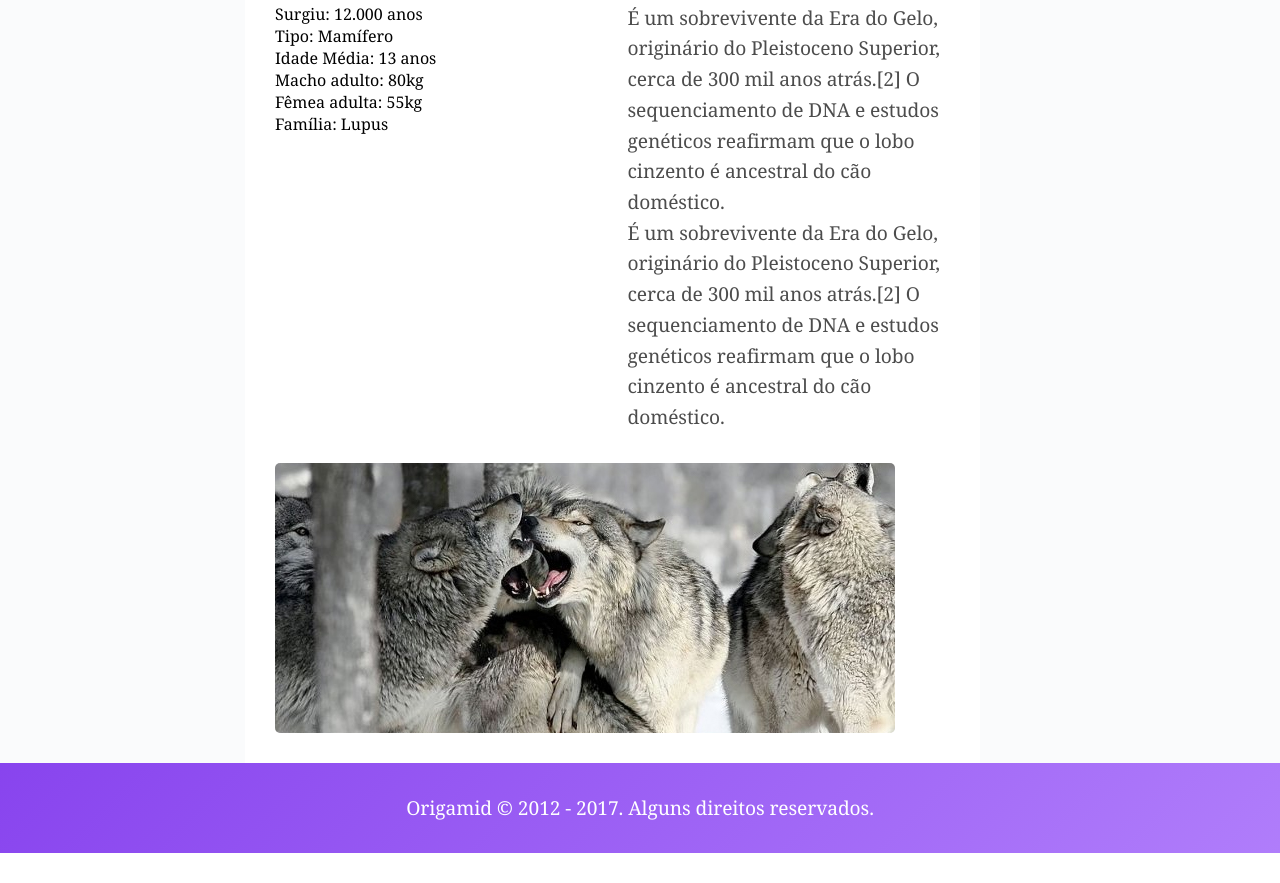
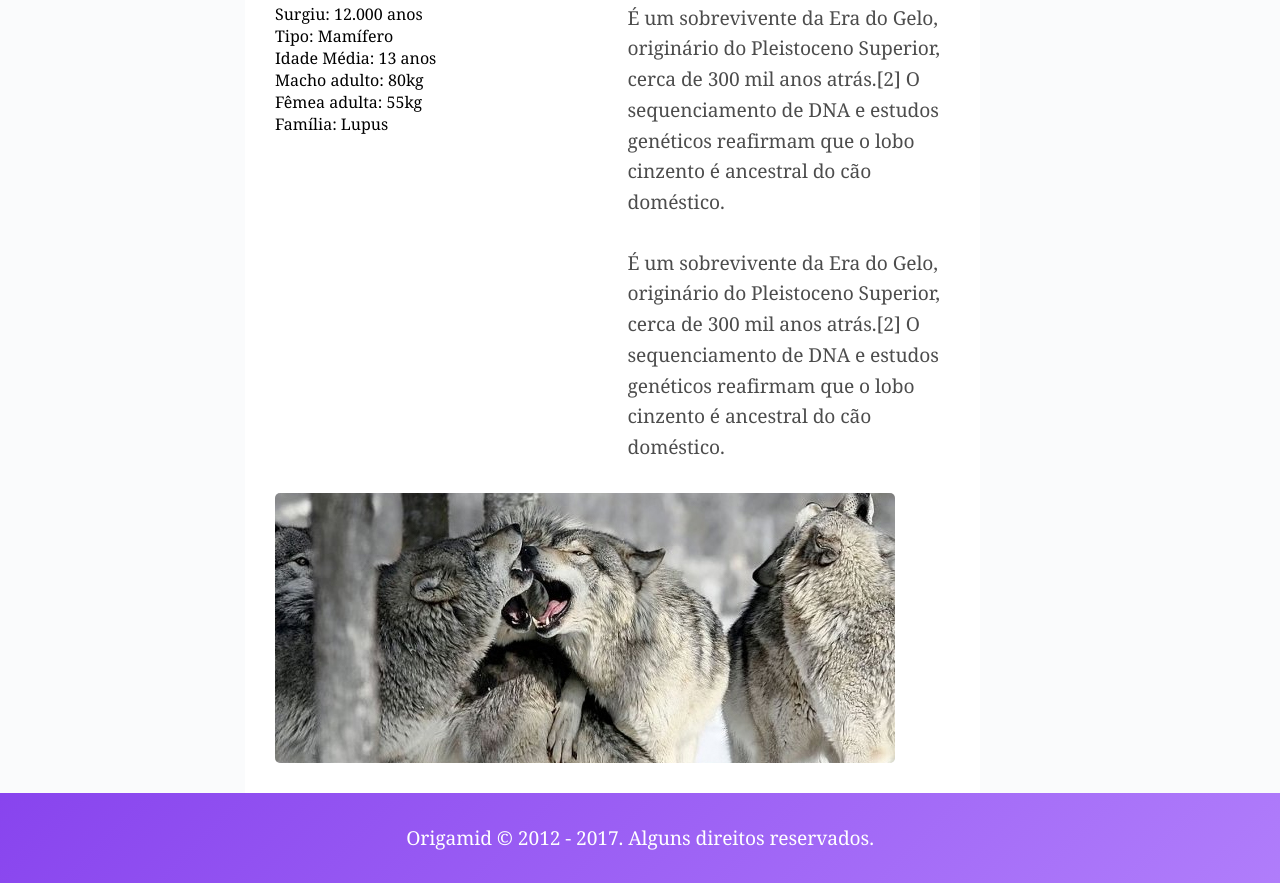
Before and after one commit to devroboco/grid-wildbeast, a plain HTML site: page index.html in a window 1280 px wide. Shown: the part 1621-2504 px from the top of the page. Before the commit the page ends 2474 px from the top, so only its background shows below. Drawn offline with Linux system fonts and the light colour scheme.

Commit message:
adding spacing into paragraphs

```diff
--- a/css/style.css
+++ b/css/style.css
@@ -123,6 +123,10 @@ p {
   color: rgba(0, 0, 0, 0.7);
 }
 
+.informacoes p + p {
+  margin-top: 30px;
+}
+
 .anuncios {
   grid-area: anuncios;
   background: #fafbfc;
```
